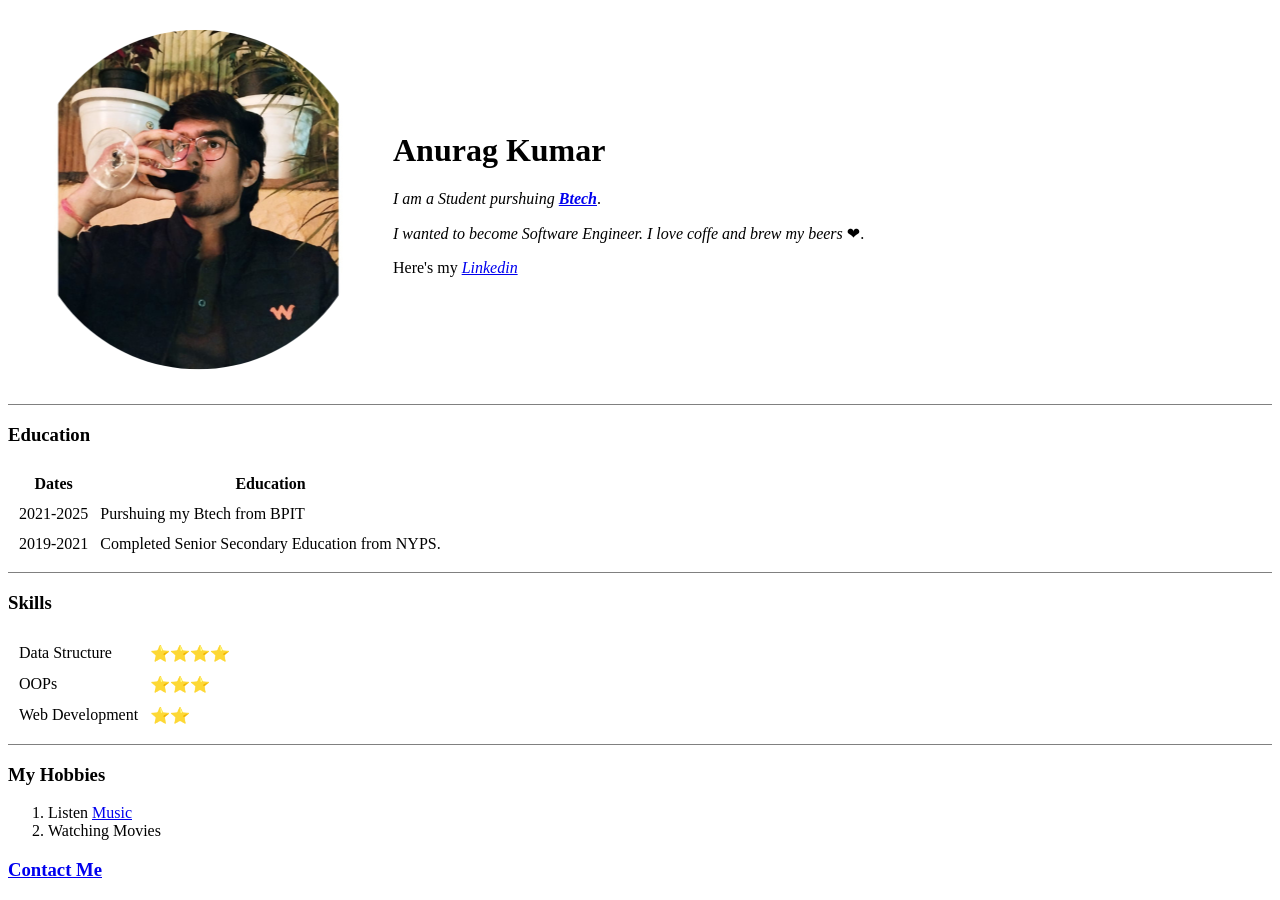
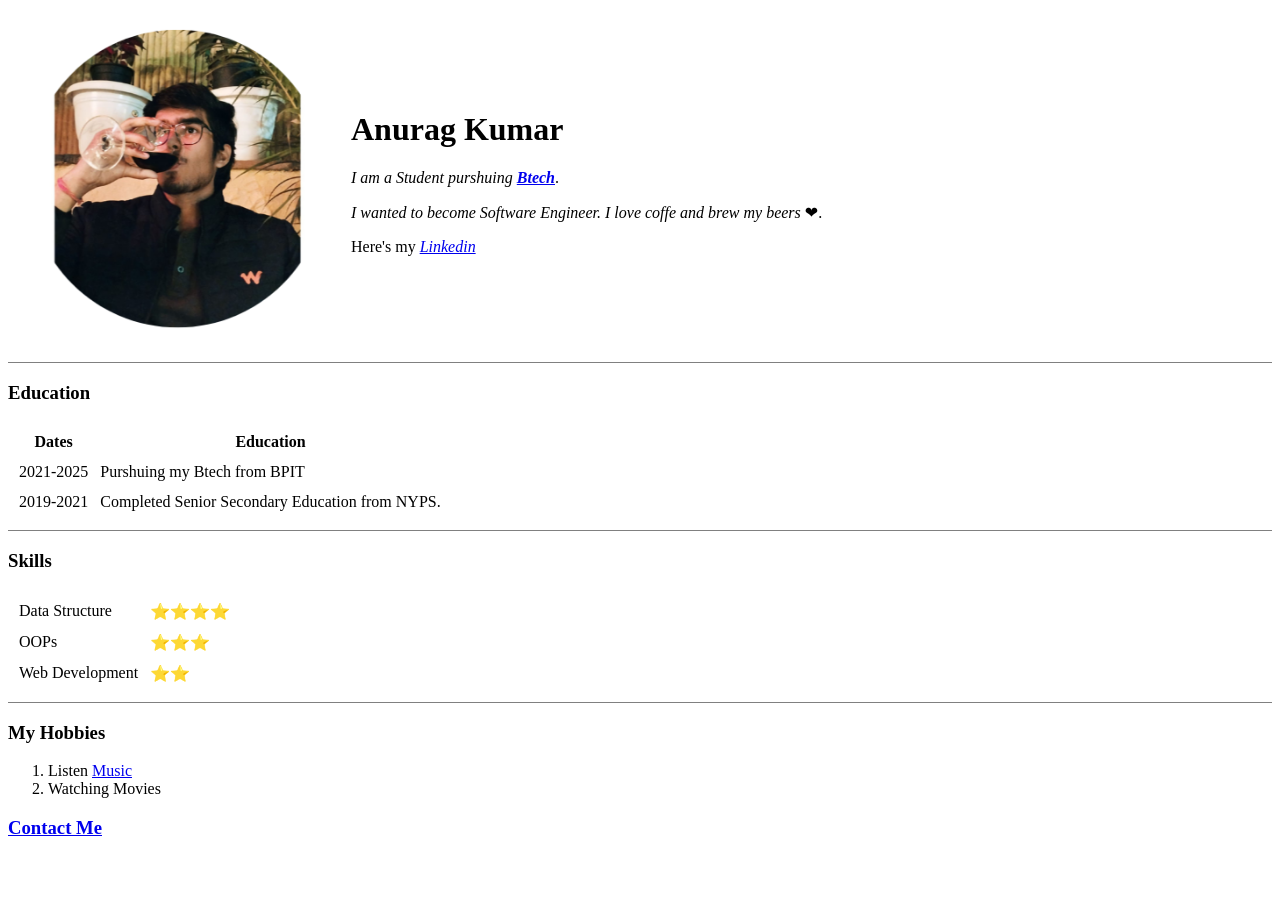
Before and after one commit to anuragino/cv, a plain HTML site: page index.html in a window 1280 px wide. After the commit the page ends 858 px from the top, so only its background shows below. Drawn offline with Linux system fonts and the light colour scheme.

Commit message:
changed height of image

```diff
--- a/index.html
+++ b/index.html
@@ -8,7 +8,7 @@
     <table cellspacing ="20">
         <tr>
             <td>
-                <img src="Anurag.png" alt="Anruag profile Image">
+                <img src="Anurag.png" alt="Anruag profile Image" height="300">
             </td>
             <td>
                 <h1>Anurag Kumar</h1>
```
